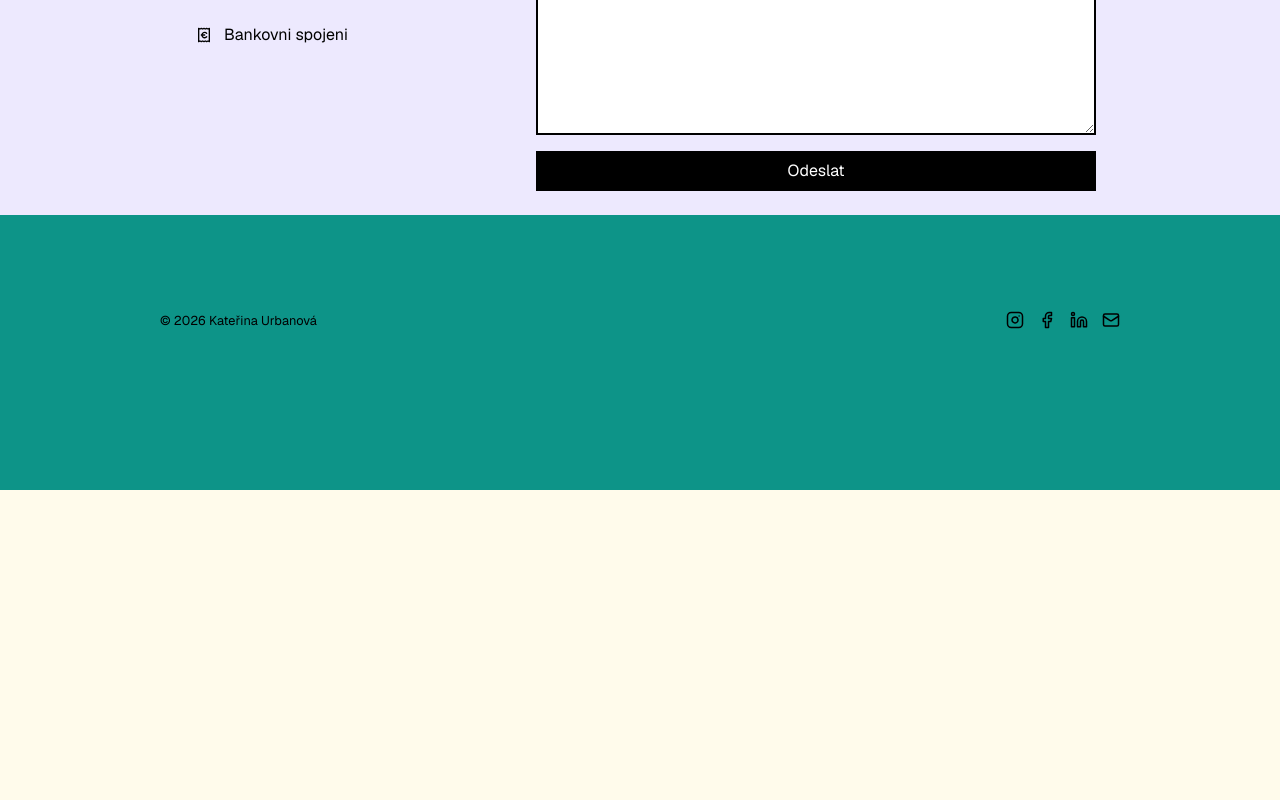
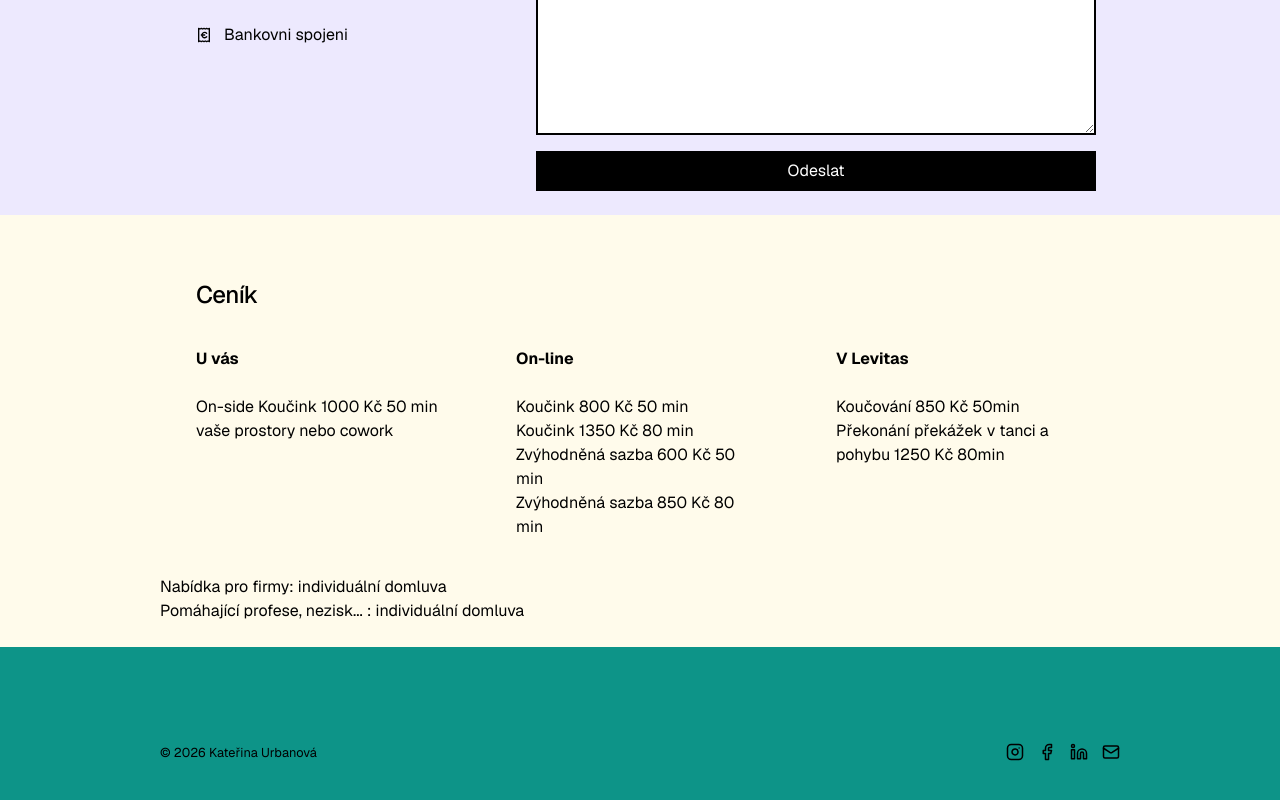
Before and after one commit to PetitSuave/suavecoachweb, a Next.js app: page / in a window 1280 px wide. Shown: the part 1535-2335 px from the top of the page. Before the commit the page ends 2025 px from the top, so only its background shows below. Built offline with nearby package versions, Linux system fonts and the light colour scheme.

Commit message:
Added: Pricing section draft

```diff
--- a/app/page.tsx
+++ b/app/page.tsx
@@ -115,6 +115,38 @@ export default function Page() {
                     </div>
                 </div>
             </section>
+            <section className="relative w-screen -ml-[calc(50vw-50%)]">
+                <div className="">
+                    <div className="flex flex-col w-full max-w-[960px] mx-auto justify-center">
+                        <div className=" mt-16 md:ml-9 text-2xl font-medium tracking-tight">
+                            Ceník
+                        </div>
+                        <div className="flex mx-auto flex-col md:flex-row ">
+                            <div className="flex flex-col md:w-1/3 mt-3 md:m-9">
+                                    <p className="mb-6 font-bold"> U vás </p>
+                                    <p> On-side Koučink 1000 Kč 50 min</p>
+                                    <p> vaše prostory nebo cowork </p>
+                            </div>
+                            <div className="flex flex-col md:w-1/3 mt-3 md:m-9">
+                                <p className="mb-6 font-bold"> On-line </p>
+                                <p> Koučink 800 Kč 50 min </p>
+                                    <p> Koučink 1350 Kč 80 min </p>
+                                    <p> Zvýhodněná sazba 600 Kč 50 min </p>
+                                    <p> Zvýhodněná sazba 850 Kč 80 min </p>
+                                </div>
+                            <div className="flex flex-col md:w-1/3 mt-3 md:m-9">
+                                <p className="mb-6 font-bold"> V Levitas </p>
+                                <p> Koučování 850 Kč 50min </p>
+                                <p> Překonání překážek v tanci a pohybu 1250 Kč 80min</p>
+                                </div>
+                            </div>
+                            <div className="mb-6">
+                                <p> Nabídka pro firmy: individuální domluva </p>
+                                <p> Pomáhající profese, nezisk... : individuální domluva </p>
+                            </div>
+                        </div>
+                    </div>
+            </section>
         </div>
-    );
+);
 }
```
